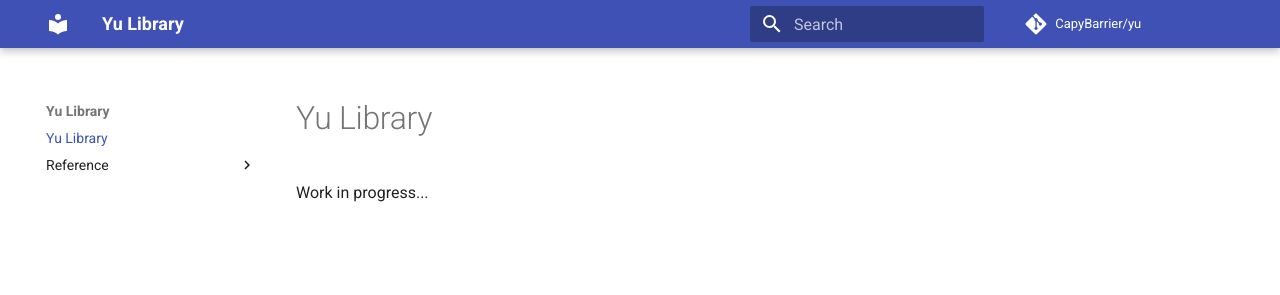
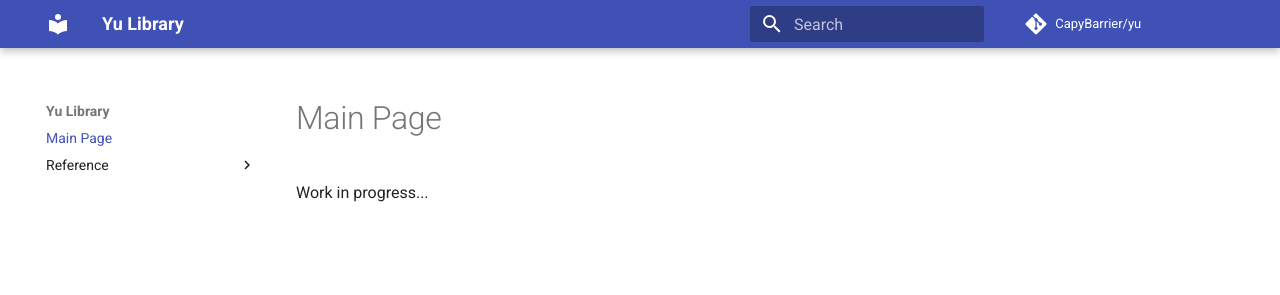
Before and after one commit to CapyBarrier/yu, an MkDocs documentation site: the page built from docs/docs/index.md, in a window 1280 px wide. Shown: the top 295 px of the page. Built offline with MkDocs 1.6.1 and Material for MkDocs 9.7.7, drawn with Linux system fonts in a browser that asks for light colours; comment, search, counter and statistics services are not loaded.

```diff
--- a/docs/docs/index.md
+++ b/docs/docs/index.md
@@ -1,3 +1,3 @@
-# Yu Library
+# Main Page
 
 Work in progress...
```
